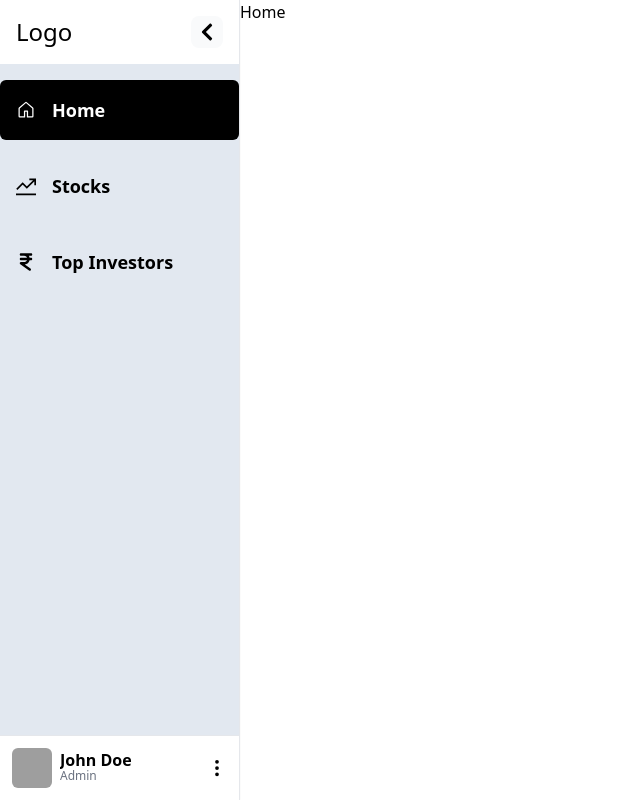
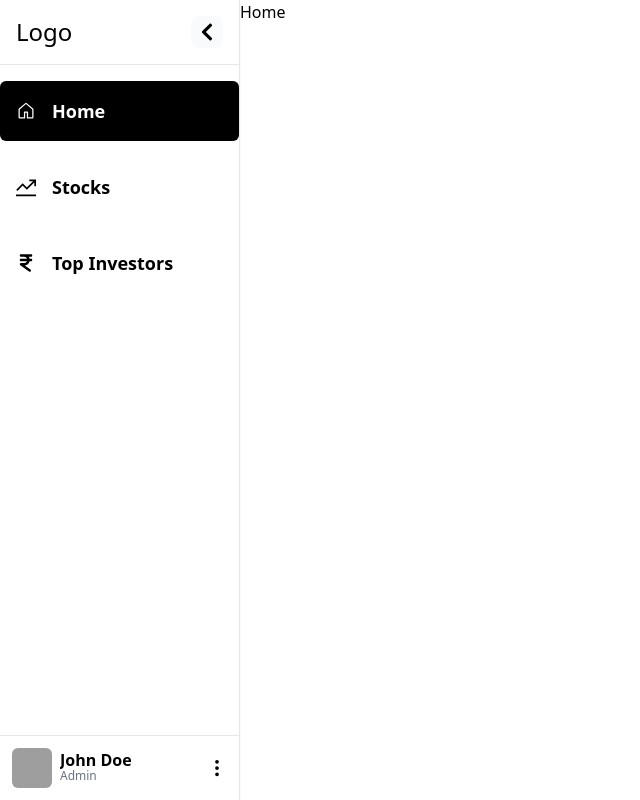
Before and after one commit to PranjalShinde18/Stocks, a React (Vite) app in the folder client/: page / in a window 1280 px wide. Shown: the whole page, without its empty margins (0-640 px from the left). Built offline with nearby package versions, Linux system fonts and the light colour scheme; grey boxes are pictures that could not be loaded.

Commit message:
sidebar background changed

```diff
--- a/client/src/components/Sidebar/Sidebar.tsx
+++ b/client/src/components/Sidebar/Sidebar.tsx
@@ -21,7 +21,7 @@ const Sidebar = () => {
           expanded ? "w-60" : "w-16"
         }`}
       >
-        <div className="flex justify-between items-center p-4 pb-4">
+        <div className="flex justify-between items-center p-4 pb-4 border-b">
           <div
             className={`text-2xl overflow-hidden transition-all ${
               expanded ? "w-60" : "w-0"
@@ -41,7 +41,7 @@ const Sidebar = () => {
           </button>
         </div>
 
-        <ul className="flex-1 bg-slate-200">
+        <ul className="flex-1">
           {links.map((link: ILink) => {
             const isActive = link.path === pathname;
             return (
```
